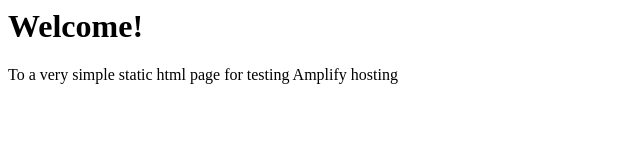
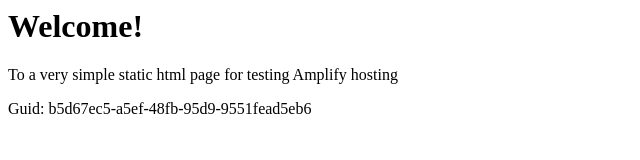
Before and after one commit to aws-aemilia-cdg/Github-PR-Commit-Integration-Test-DoNotTouch-Gith-P5X5MO5I-v1-prod-eu-west-3, a website: page src/index.html in a window 1280 px wide. Shown: the whole page, without its empty margins (0-640 px from the left). Drawn offline with Linux system fonts and the light colour scheme.

Commit message:
commit from integ tests

```diff
--- a/src/index.html
+++ b/src/index.html
@@ -1,3 +1,5 @@
+
+
 <html lang="en">
 
 <head>
@@ -10,6 +12,6 @@
 <body>
     <h1>Welcome!</h1>
     <p>To a very simple static html page for testing Amplify hosting</p>
-</body>
+    <p>Guid: b5d67ec5-a5ef-48fb-95d9-9551fead5eb6</p></body>
 
 </html>
```
